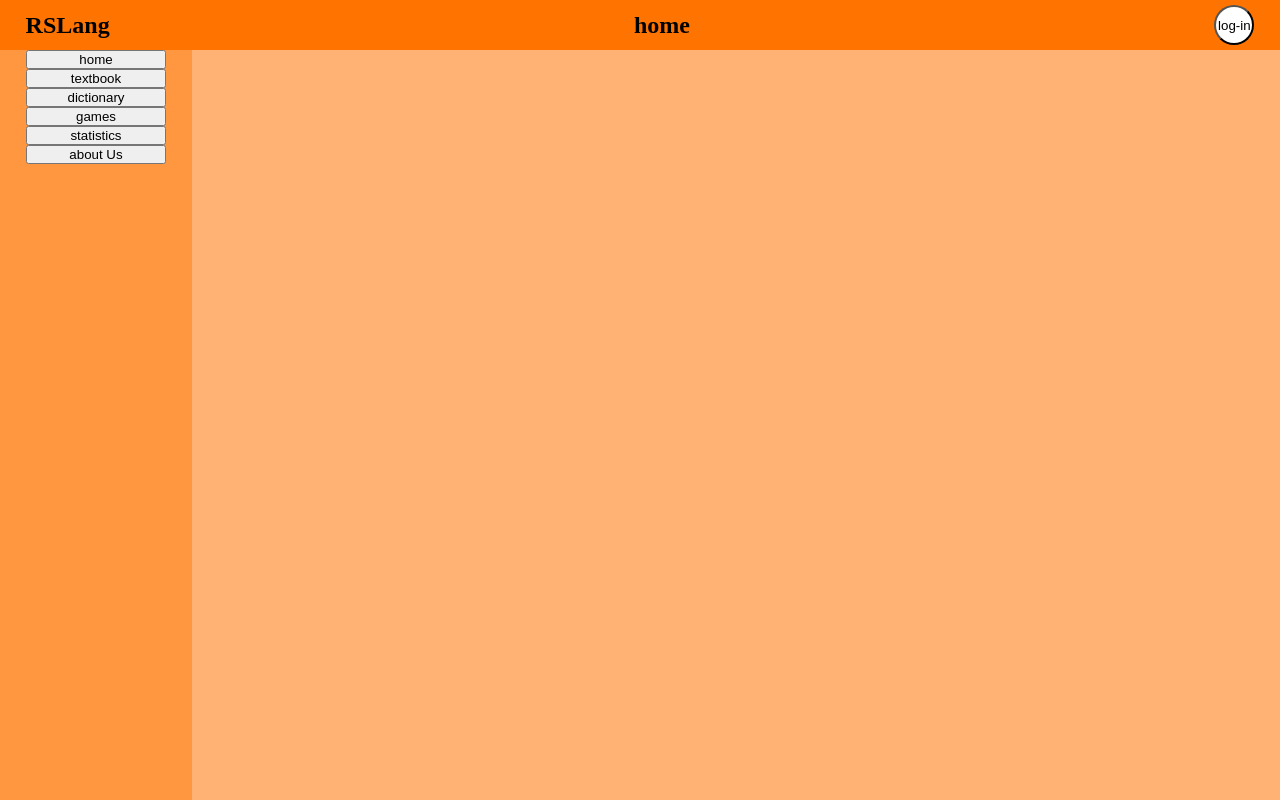
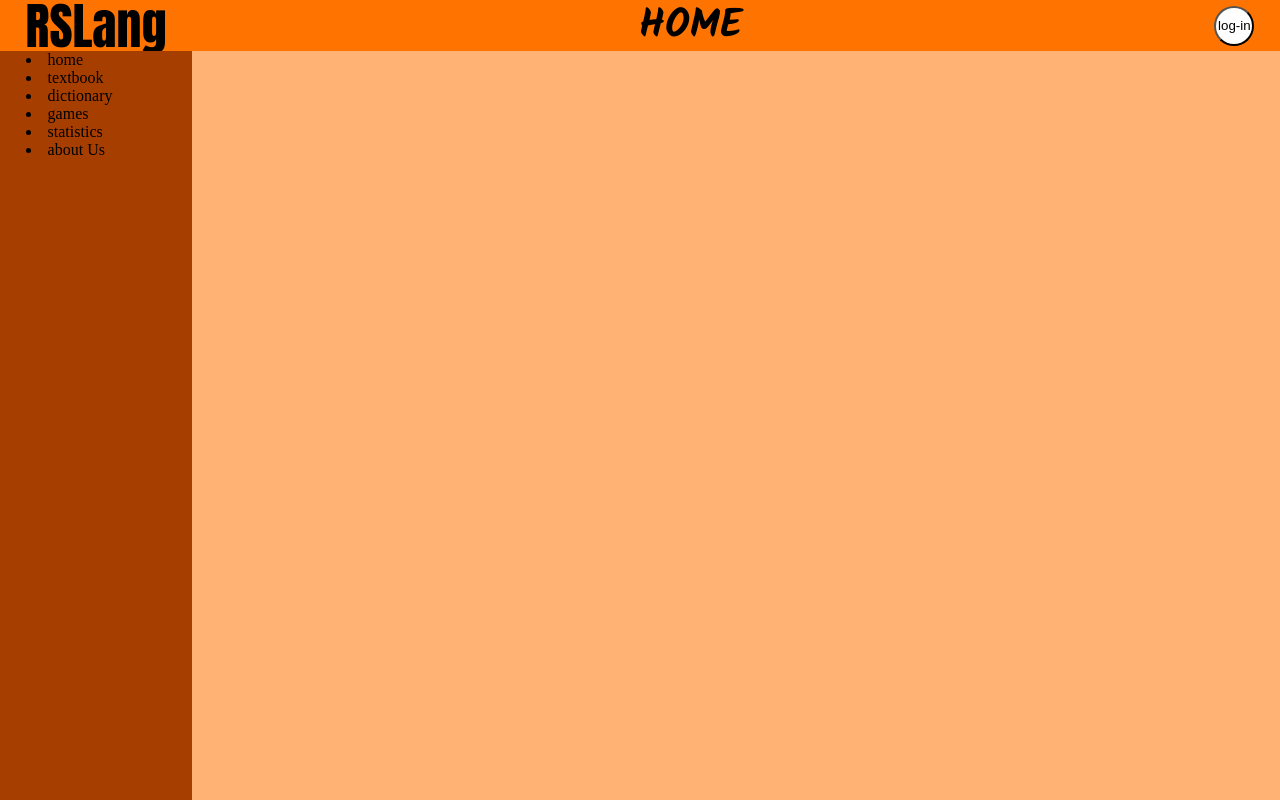
Before and after one commit to kerllsname/rslang, a website built with webpack: page rslang/src/index.html in a window 1280 px wide. Shown: the top 800 px of the page. Built offline with nearby package versions, Linux system fonts and the light colour scheme.

Commit message:
refactor: add nav ul

```diff
--- a/rslang/src/app/body/wrapper/aside/nav/nav.ts
+++ b/rslang/src/app/body/wrapper/aside/nav/nav.ts
@@ -3,19 +3,24 @@ import BaseComponent from '../../../../utility/baseComponent';
 export default class Nav {
   readonly nav: HTMLElement;
 
+  readonly ul: HTMLElement;
+
   constructor(private readonly root: HTMLElement) {
     this.nav = document.createElement('nav');
+    this.ul = document.createElement('nav');
   }
 
   render(): HTMLElement {
     this.root.appendChild(this.nav);
     this.nav.classList.add('nav');
-    new BaseComponent(this.nav, 'button', ['nav__home'], 'home').render();
-    new BaseComponent(this.nav, 'button', ['nav__textbook'], 'textbook').render();
-    new BaseComponent(this.nav, 'button', ['nav__dictionary'], 'dictionary').render();
-    new BaseComponent(this.nav, 'button', ['nav__games'], 'games').render();
-    new BaseComponent(this.nav, 'button', ['nav__statistics'], 'statistics').render();
-    new BaseComponent(this.nav, 'button', ['nav__about'], 'about Us').render();
+    this.nav.appendChild(this.ul);
+    this.ul.classList.add('nav__ul');
+    new BaseComponent(this.ul, 'li', ['nav__li-home', 'acive'], 'home').render();
+    new BaseComponent(this.ul, 'li', ['nav__li-textbook'], 'textbook').render();
+    new BaseComponent(this.ul, 'li', ['nav__li-dictionary'], 'dictionary').render();
+    new BaseComponent(this.ul, 'li', ['nav__li-games'], 'games').render();
+    new BaseComponent(this.ul, 'li', ['nav__li-statistics'], 'statistics').render();
+    new BaseComponent(this.ul, 'li', ['nav__li-about'], 'about Us').render();
 
     return this.nav;
   }
--- a/rslang/src/index.html
+++ b/rslang/src/index.html
@@ -6,6 +6,7 @@
     <meta name="viewport" content="width=device-width, initial-scale=1.0" />
     <link rel="shortcut icon" type="image/x-icon" href="./assets/images/shortcut_icon.png"/>
     <title>rslang</title>
+    <link href="https://fonts.googleapis.com/css?family=Kalam:300,regular,700" rel="stylesheet" />
     <link rel="stylesheet" href="style.css" />
   </head>
   <body>
--- a/rslang/src/style.css
+++ b/rslang/src/style.css
@@ -1,3 +1,5 @@
+@import url(https://fonts.googleapis.com/css?family=Kalam:300,regular,700);
+
 * {
   margin: 0;
   padding: 0;
@@ -17,8 +19,19 @@
   align-items: center;
   width: 100%;
   height: 50px;
-  padding: 0 2%;
+  padding: 2% 2%;
   background-color: #FF7400;
+}
+
+.header__logo {
+  font-family: Impact;
+  font-size: 50px;
+}
+
+.header__currentTitle {
+  font-family: 'Kalam';
+  font-size: 40px;
+  text-transform: uppercase;
 }
 
 .header__log-in {
@@ -41,17 +54,19 @@
 
 .aside {
   width: 15%;
-  padding: 0 2%;
-  background-color: #FF9640;
+  padding: 0 0 0 2%;
+  background-color: #A63E00;
 }
 
 .nav {
-  display: flex;
-  flex-direction: column;
-  justify-items: start;
   width: 100%;
-  background-color: #FF9640;
+  background-color: #A63E00;
 }
+
+.nav-ul {
+  width: 100%;
+}
+
 
 .main {
   width: 85%;
```
